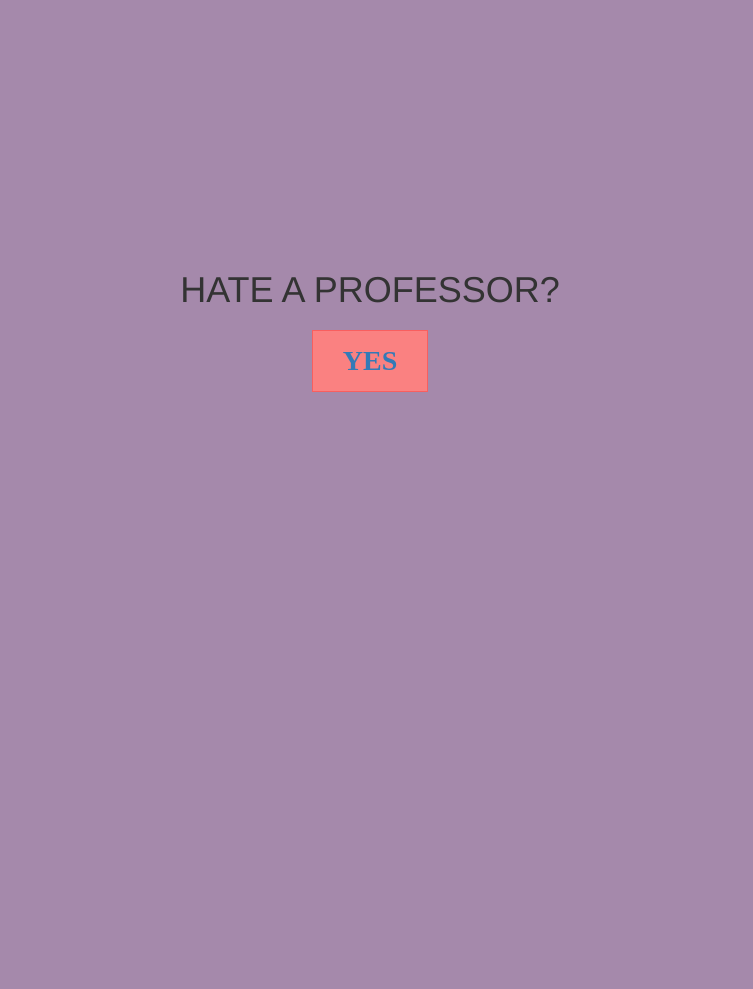
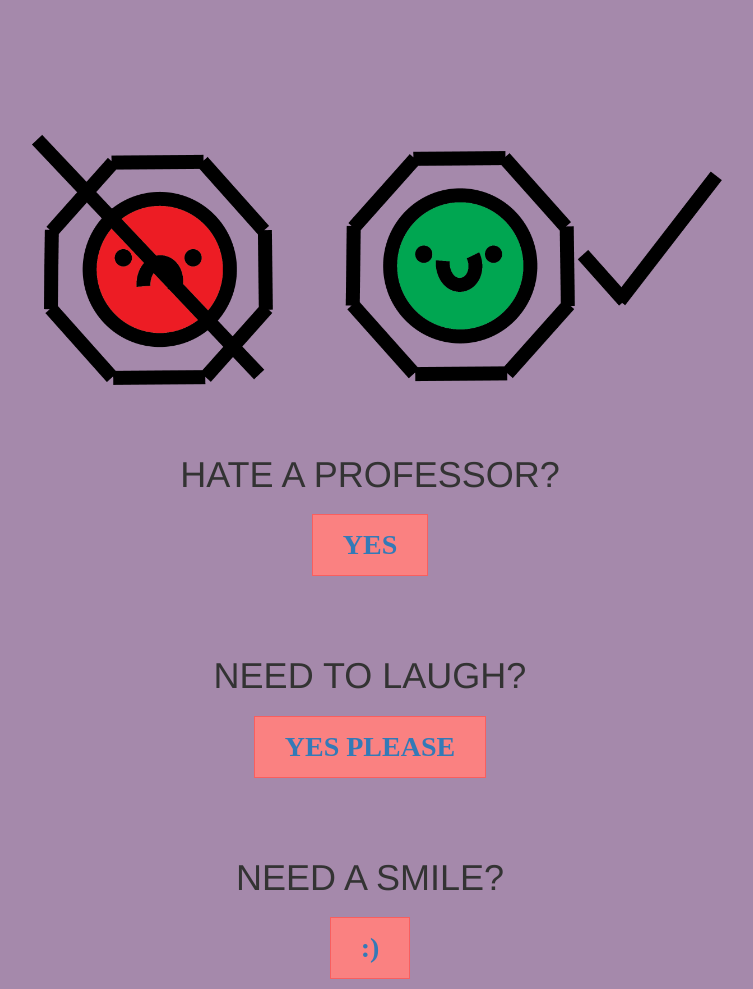
Before and after one commit to JeevFresno/SFHacks, a plain HTML site: page domainName/stopmakingmedepress.html in a window 1280 px wide. Shown: the whole page, without its empty margins (270-1023 px from the left). Before the commit the page ends 800 px from the top, so only its background shows below. Drawn offline with Linux system fonts and the light colour scheme; files whose address does not match are found by name.

Commit message:
Make the site much better

```diff
--- a/domainName/stopmakingmedepress.html
+++ b/domainName/stopmakingmedepress.html
@@ -3,22 +3,30 @@
 
     <head>
         <meta charset="utf-8">
-        <title>BYE FELICA!</title>
+        <title>GOODBYE SADNESS!</title>
         <script src="../Public/scripts/Bootstrap/js/bootstrap.min.js"></script>
     <link rel="stylesheet" href="../WebsiteVR/Public/scripts/Bootstrap/css/bootstrap.min.css">
     </head>
     <body>
         <div class="text-center">
+            <img src="Stop%20making%20me%20Depressed%20Logo.png" alt="LOGO" height="55%" width="55%">
         <h1>HATE A PROFESSOR?</h1>
         <button><a href="https://stopmakingmedepress.typeform.com/to/podotb">YES</a></button>
-        </div>
+            <br>
+            <h1>NEED TO LAUGH?</h1>
+        <button><a href="http://funnymeme.net/">YES PLEASE</a></button>
+
+        <br>
+        <h1>NEED A SMILE?</h1>
+        <button><a href="https://www.youtube.com/watch?v=pGYIbwGC7U0">:)</a></button>
+            </div>
     </body>
     <style>
         body{
             background-color: #A589AB;
         }
         h1{
-            padding-top:250px;
+            padding-top:50px;
         }
         button{
     overflow: hidden;
@@ -26,7 +34,7 @@
     margin: 10px;
     padding: 10px 30px;
     border: 1px solid #F85F5F;
-    @include border-radius(200px);
+    @include border-radius(150px);
     @include box-shadow(inset 0 0 2px rgba(255, 255, 255, .5), 2px 2px 6px    rgba(0, 0, 0, .6));
     @include background-image(linear-gradient(-80deg, rgba(0, 0, 0, 0),   rgba(0, 0, 0, 0) 50%, rgba(0, 0, 0, .05) 60%), linear-gradient(#FEEAEA,   #FB9A9A 25%, #F85F5F 85%, #FB9D9D));
     background-repeat: repeat-x;
```
Also changed, not shown: WebsiteVR/View/index.html (+3 -3 lines).
